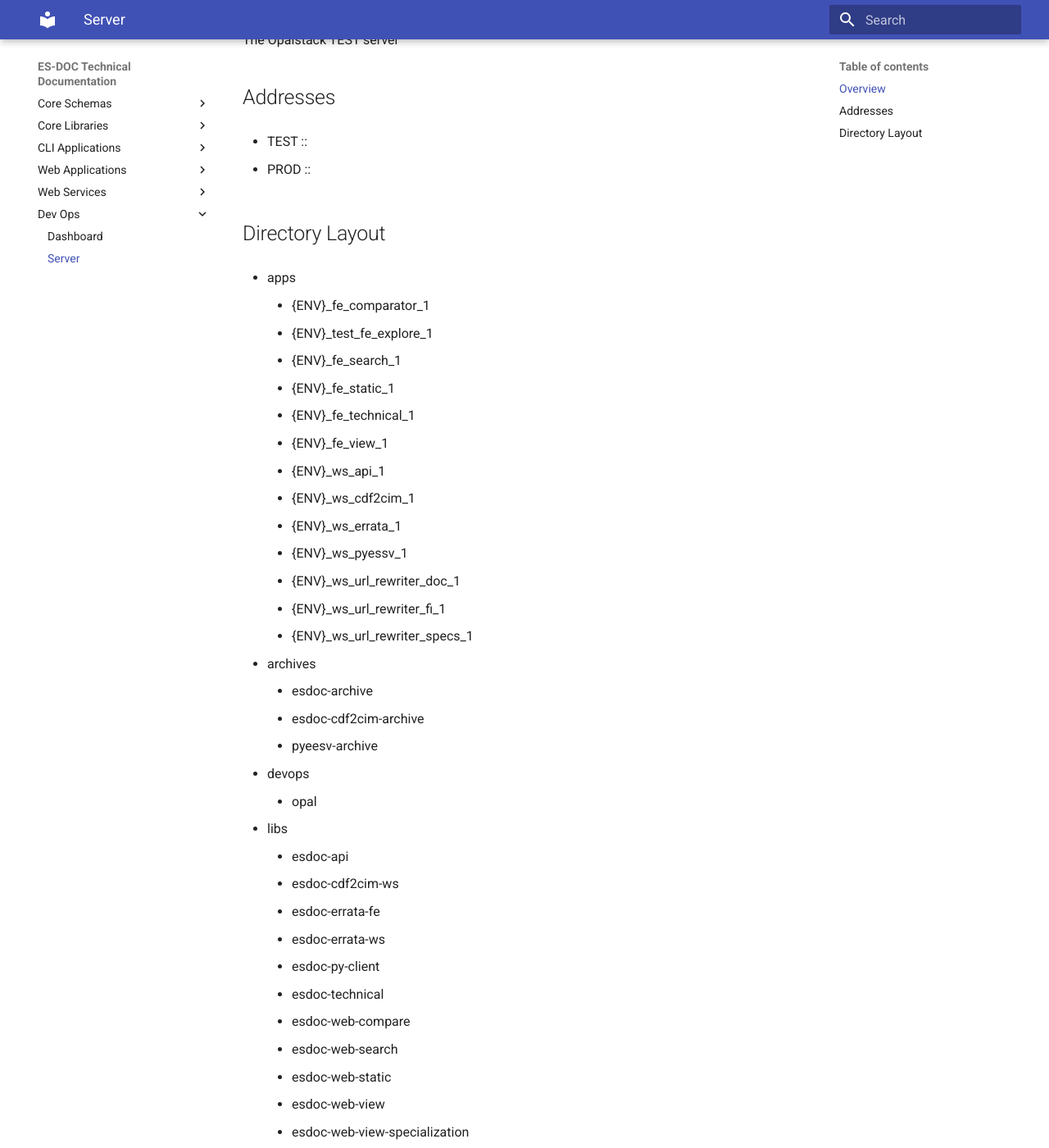
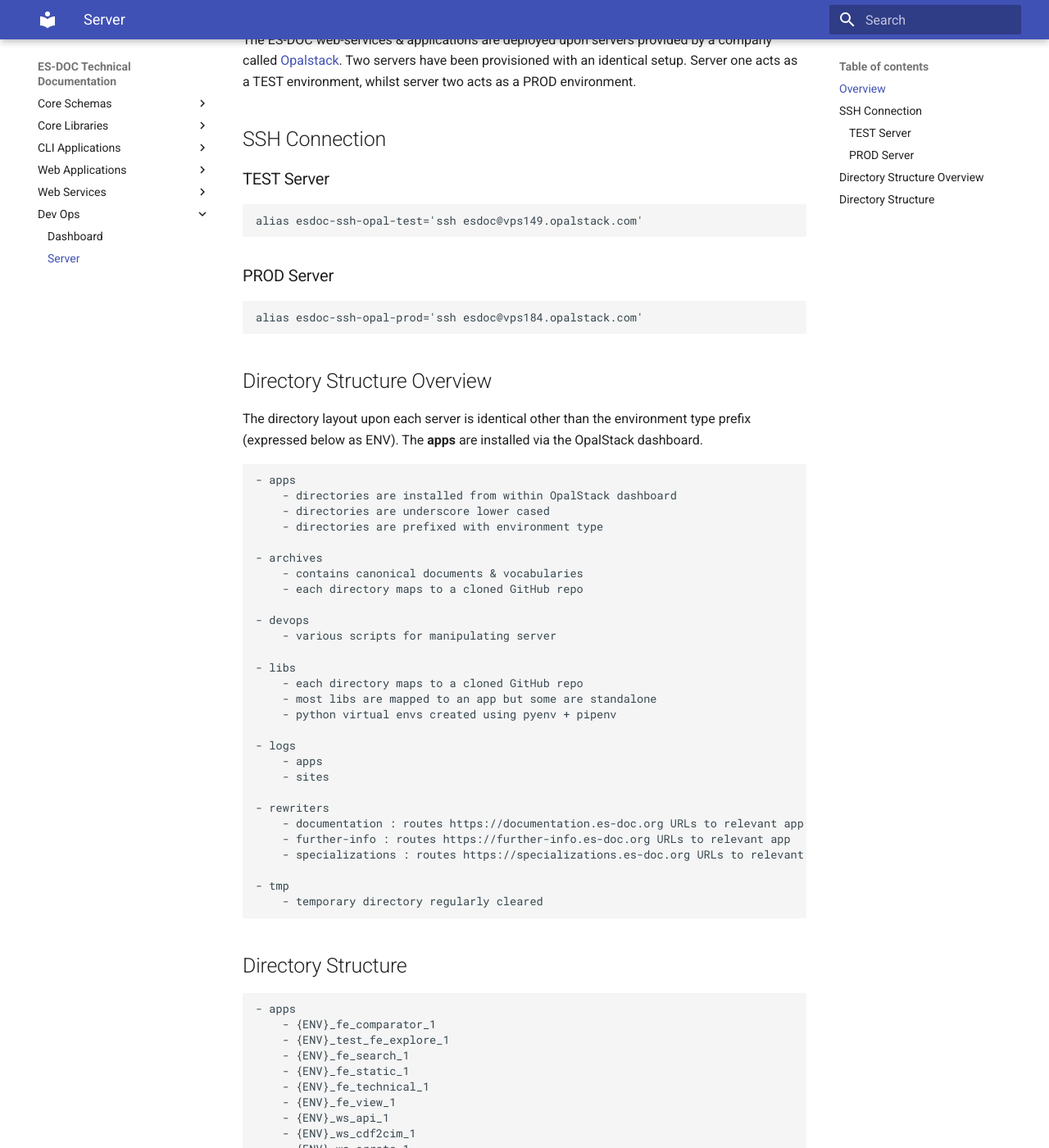
Before and after one commit to ES-DOC/esdoc-technical, an MkDocs documentation site: the page built from docs/devops/server.md, in a window 1280 px wide and 1400 px high, scrolled down 195 px. Shown: the whole window at 82% size. Built offline with MkDocs 1.6.1 and Material for MkDocs 9.7.7, drawn with Linux system fonts in a browser that asks for light colours; some of the changed text lies outside the part shown.

Commit message:
1. Updated server devops docuemtn.

````diff
--- a/docs/devops/server.md
+++ b/docs/devops/server.md
@@ -2,17 +2,60 @@
 
 ## Overview
 
-The Opalstack TEST server
+The ES-DOC web-services & applications are deployed upon servers provided by a company called [Opalstack](https://opalstack.com/).  Two servers have been provisioned with an identical setup.  Server one acts as a TEST environment, whilst server two acts as a PROD environment.
 
-## Addresses
+## SSH Connection
 
-- TEST ::
+### TEST Server
 
-- PROD ::
+```
+alias esdoc-ssh-opal-test='ssh esdoc@vps149.opalstack.com'
+```
 
+### PROD Server
 
-## Directory Layout
+```
+alias esdoc-ssh-opal-prod='ssh esdoc@vps184.opalstack.com'
+```
 
+## Directory Structure Overview
+
+The directory layout upon each server is identical other than the environment type prefix (expressed below as ENV).  The **apps** are installed via the OpalStack dashboard.
+
+```
+- apps
+    - directories are installed from within OpalStack dashboard
+    - directories are underscore lower cased
+    - directories are prefixed with environment type
+
+- archives
+    - contains canonical documents & vocabularies
+    - each directory maps to a cloned GitHub repo
+
+- devops
+    - various scripts for manipulating server
+
+- libs
+    - each directory maps to a cloned GitHub repo
+    - most libs are mapped to an app but some are standalone
+    - python virtual envs created using pyenv + pipenv
+
+- logs
+    - apps
+    - sites
+
+- rewriters
+    - documentation : routes https://documentation.es-doc.org URLs to relevant app
+    - further-info : routes https://further-info.es-doc.org URLs to relevant app
+    - specializations : routes https://specializations.es-doc.org URLs to relevant app
+
+- tmp
+    - temporary directory regularly cleared
+```
+
+## Directory Structure
+
+```
 - apps
     - {ENV}_fe_comparator_1
     - {ENV}_test_fe_explore_1
@@ -60,3 +103,4 @@ The Opalstack TEST server
     - specializations
 
 - tmp
+```
````
